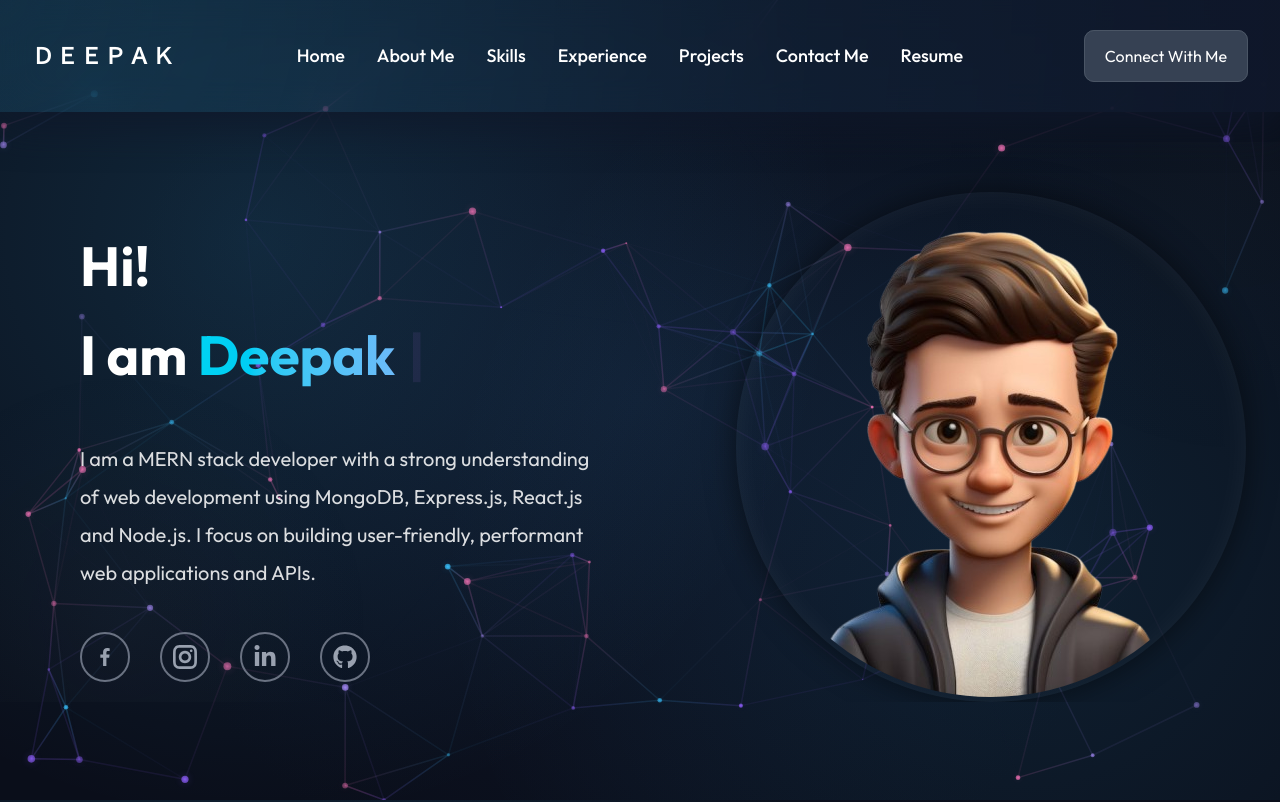
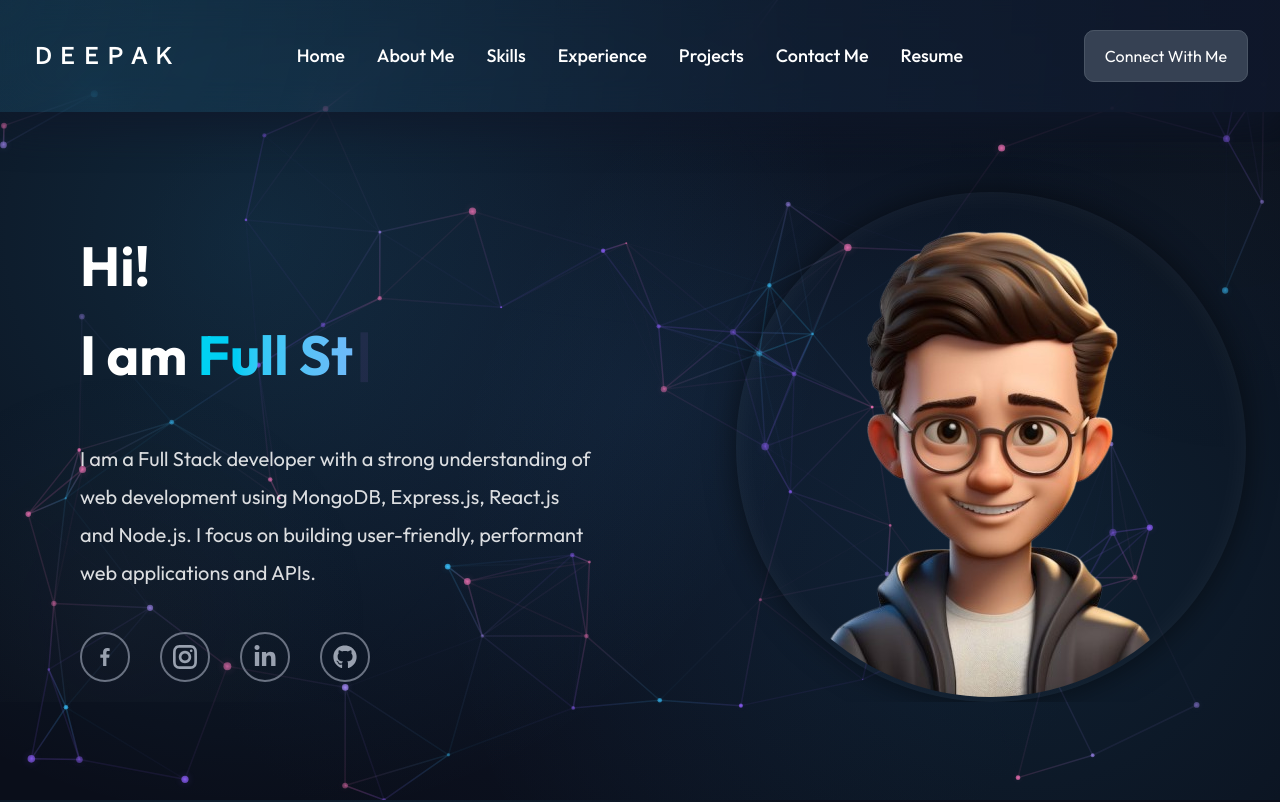
Before and after one commit to deepakkumar410/Deepak-Portfolio, a React (Vite) app: page / in a window 1280 px wide. Shown: the top 802 px of the page. Built offline with nearby package versions, Linux system fonts and the light colour scheme.

Commit message:
new changes

```diff
--- a/src/Components/pages/AboutMe.jsx
+++ b/src/Components/pages/AboutMe.jsx
@@ -54,7 +54,7 @@ const AboutMe = () => {
                 My name is <span className="text-cyan-400 font-semibold">Deepak Kumar</span>, and I am from Bihar. Currently, I reside in Faridabad. I'm in the final year of my <span className="text-purple-400 font-semibold">Bachelor of Computer Applications (BCA)</span> program at Amity University Online.
               </p>
               <p className="text-[19px] leading-[38px] text-white/85 mb-6 max-[768px]:text-[17px] max-[768px]:leading-[32px]">
-                I am a <span className="text-cyan-400 font-semibold">MERN Stack Developer</span> with 6+ months of professional experience in building scalable web applications. My expertise lies in creating user-friendly, performant interfaces using React.js, Node.js, Express.js, and MongoDB. I have a strong passion for modern web technologies and continuously strive to learn and implement best practices in software development.
+                I am a <span className="text-cyan-400 font-semibold">Full Stack Developer</span> with around 1 year of professional experience in building scalable web applications. My expertise lies in creating user-friendly, performant interfaces using React.js, Node.js, Express.js, and MongoDB. I have a strong passion for modern web technologies and continuously strive to learn and implement best practices in software development.
               </p>
               <p className="text-[19px] leading-[38px] text-white/85 max-[768px]:text-[17px] max-[768px]:leading-[32px]">
                 I specialize in developing reusable UI components, optimizing application performance, and implementing real-time features using modern tools like RTK Query. My goal is to contribute to innovative full-stack teams and deliver exceptional user experiences through clean, efficient code.
@@ -97,7 +97,7 @@ const AboutMe = () => {
                   </div>
                   <div className="flex flex-col">
                     <span className="text-gray-400 text-sm mb-1">Experience</span>
-                    <span className="text-white font-medium">6+ Months | MERN Stack Developer</span>
+                    <span className="text-white font-medium">1 Year | Full Stack Developer</span>
                   </div>
                   <div className="flex flex-col">
                     <span className="text-gray-400 text-sm mb-1">Availability</span>
--- a/src/Components/pages/Home.jsx
+++ b/src/Components/pages/Home.jsx
@@ -10,7 +10,7 @@ gsap.registerPlugin(useGSAP);
 const Home = () => {
 
   const [text] = useTypewriter({
-    words: ['Deepak Kumar', 'Web Developer'],
+    words: ['Deepak Kumar', 'Full Stack Developer'],
     loop: true,
     typeSpeed: 80,      // typing smooth
     deleteSpeed: 50,    // deleting smooth
@@ -80,7 +80,7 @@ const Home = () => {
             </h1>
 
             <p className="text-xl leading-[38px] py-[30px] text-white/85 max-w-[90%] max-[1000px]:text-base max-[1000px]:py-5 max-[1000px]:px-2.5 max-[1000px]:text-center max-[1000px]:max-w-full max-[768px]:text-sm info-para">
-              I am a MERN stack developer with a strong understanding of web development using MongoDB, Express.js, React.js and Node.js. I focus on building user-friendly, performant web applications and APIs.
+              I am a Full Stack developer with a strong understanding of web development using MongoDB, Express.js, React.js and Node.js. I focus on building user-friendly, performant web applications and APIs.
             </p>
           </div>
           <div className="pl-20 flex gap-[30px] max-[1000px]:pl-0 max-[1000px]:justify-center max-[1000px]:flex-wrap max-[1000px]:gap-5 link-icon">
```
